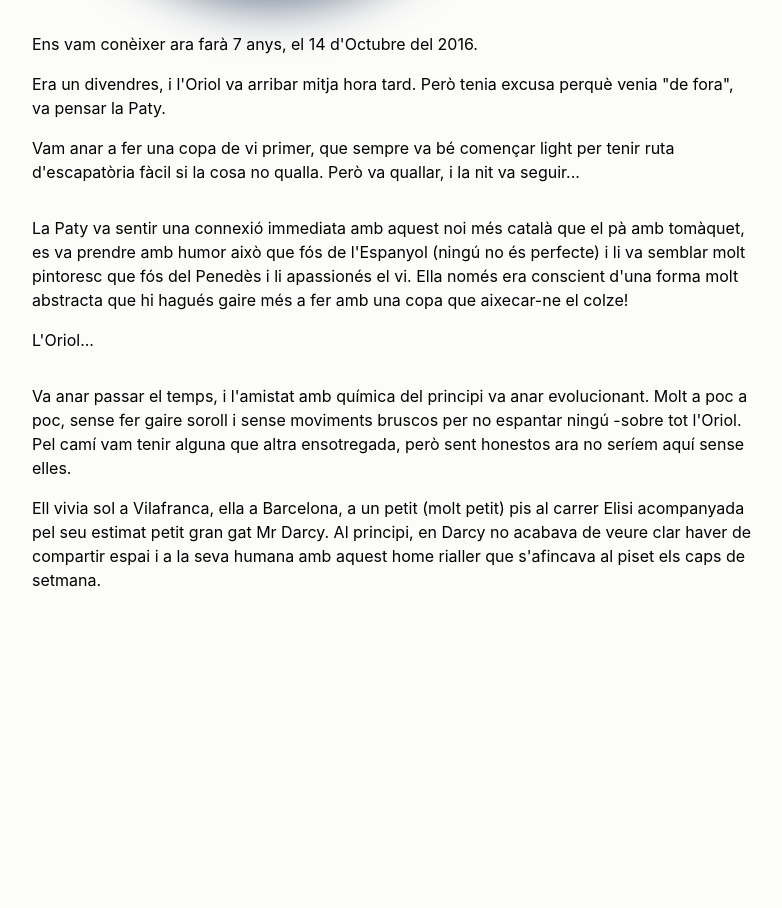
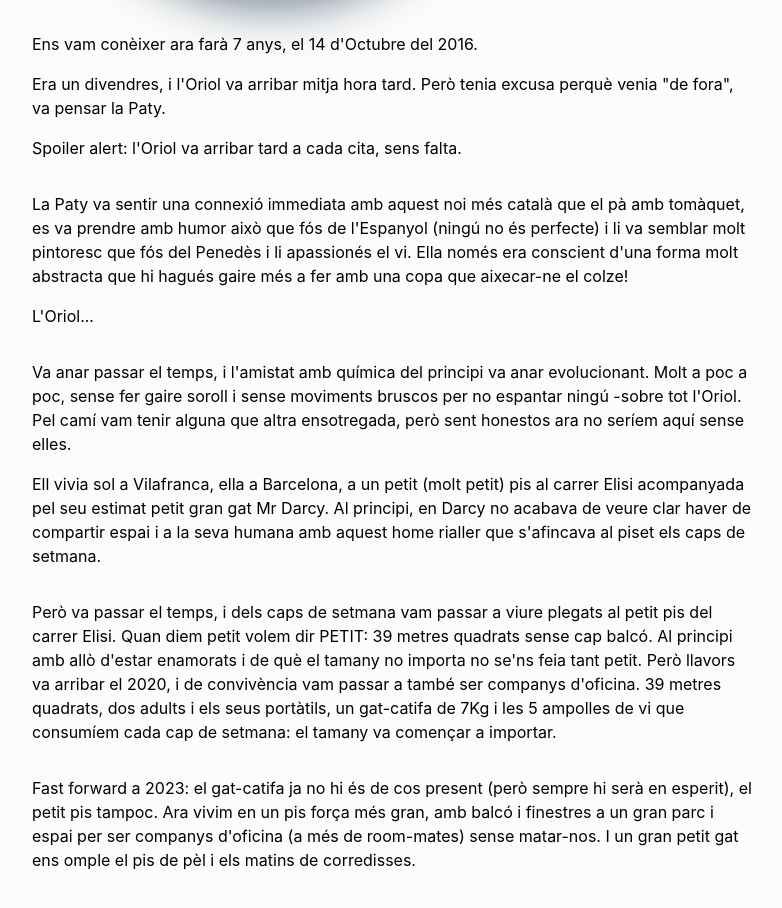
Before and after one commit to PatyCu/wedding, a React (Vite) app: page /historia in a window 1280 px wide. Shown: the part 840-1748 px from the top of the page, without its empty margins (8-790 px from the left). Before the commit the page ends 1472 px from the top, so only its background shows below. Built offline with nearby package versions, Linux system fonts and the light colour scheme.

Commit message:
primera versio del text de Historia

```diff
--- a/src/HomePage/Historia.jsx
+++ b/src/HomePage/Historia.jsx
@@ -21,9 +21,7 @@ const Historia = () => {
             excusa perquè venia "de fora", va pensar la Paty.
           </p>
           <p className="mt-4">
-            Vam anar a fer una copa de vi primer, que sempre va bé començar
-            light per tenir ruta d'escapatòria fàcil si la cosa no qualla. Però
-            va quallar, i la nit va seguir...
+            Spoiler alert: l'Oriol va arribar tard a cada cita, sens falta.
           </p>
           <p className="mt-8">
             La Paty va sentir una connexió immediata amb aquest noi més català
@@ -48,6 +46,23 @@ const Historia = () => {
             de compartir espai i a la seva humana amb aquest home rialler que
             s'afincava al piset els caps de setmana.
           </p>
+          <p className="mt-8">
+            Però va passar el temps, i dels caps de setmana vam passar a viure
+            plegats al petit pis del carrer Elisi. Quan diem petit volem dir
+            PETIT: 39 metres quadrats sense cap balcó. Al principi amb allò
+            d'estar enamorats i de què el tamany no importa no se'ns feia tant
+            petit. Però llavors va arribar el 2020, i de convivència vam passar
+            a també ser companys d'oficina. 39 metres quadrats, dos adults i els
+            seus portàtils, un gat-catifa de 7Kg i les 5 ampolles de vi que
+            consumíem cada cap de setmana: el tamany va començar a importar.
+          </p>
+          <p className="mt-8">
+            Fast forward a 2023: el gat-catifa ja no hi és de cos present (però
+            sempre hi serà en esperit), el petit pis tampoc. Ara vivim en un pis
+            força més gran, amb balcó i finestres a un gran parc i espai per ser
+            companys d'oficina (a més de room-mates) sense matar-nos. I un gran
+            petit gat ens omple el pis de pèl i els matins de corredisses.
+          </p>
         </div>
       </div>
     </div>
--- a/tailwind.config.js
+++ b/tailwind.config.js
@@ -5,7 +5,7 @@ module.exports = {
     extend: {
       colors: {
         gray: "#d6d0c1",
-        cobalt: "#002a66",
+        cobalt: "#002456",
         black: "#0d0900",
         white: "#fcfcfa",
         gold: "#d4af37",
```
